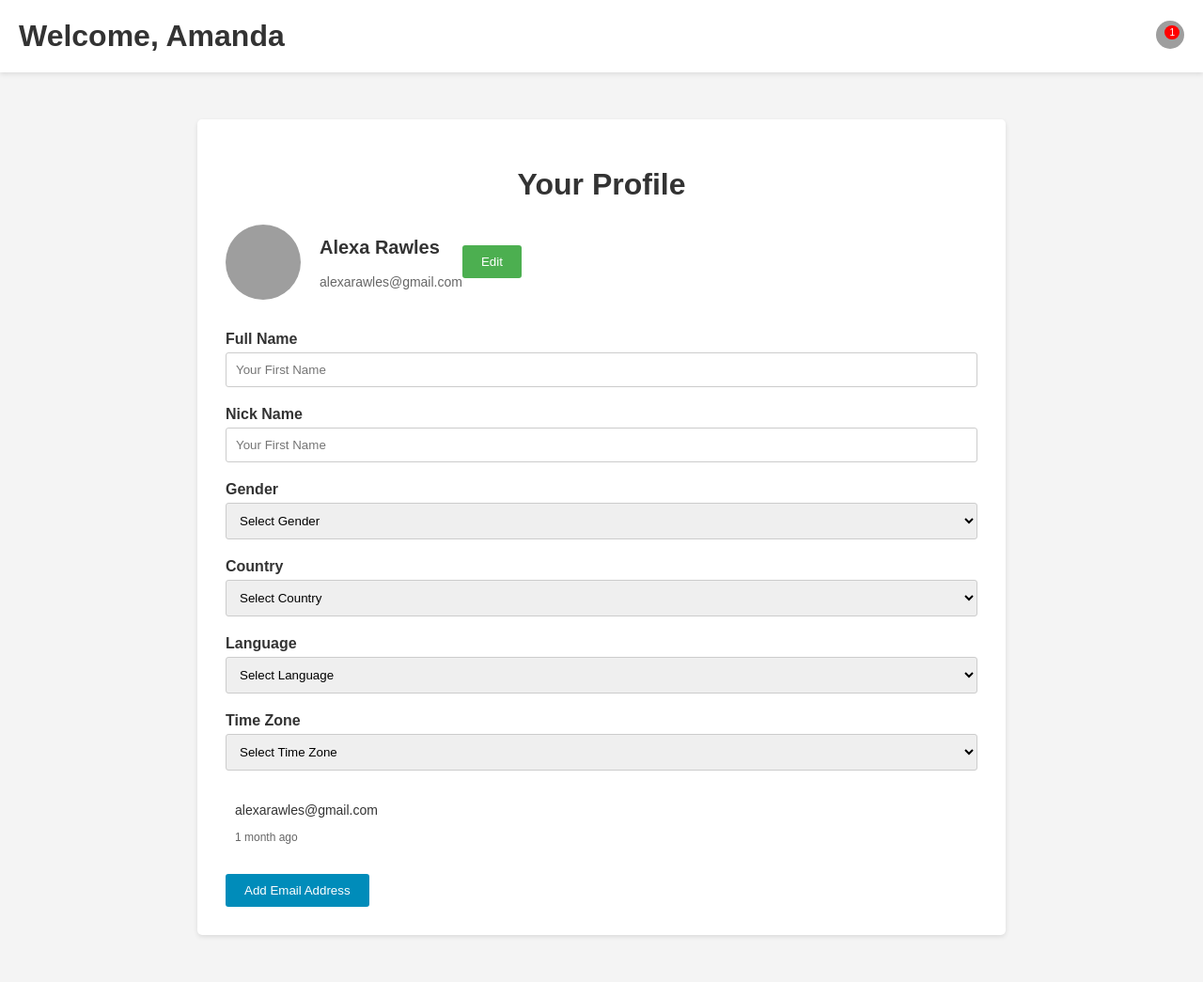
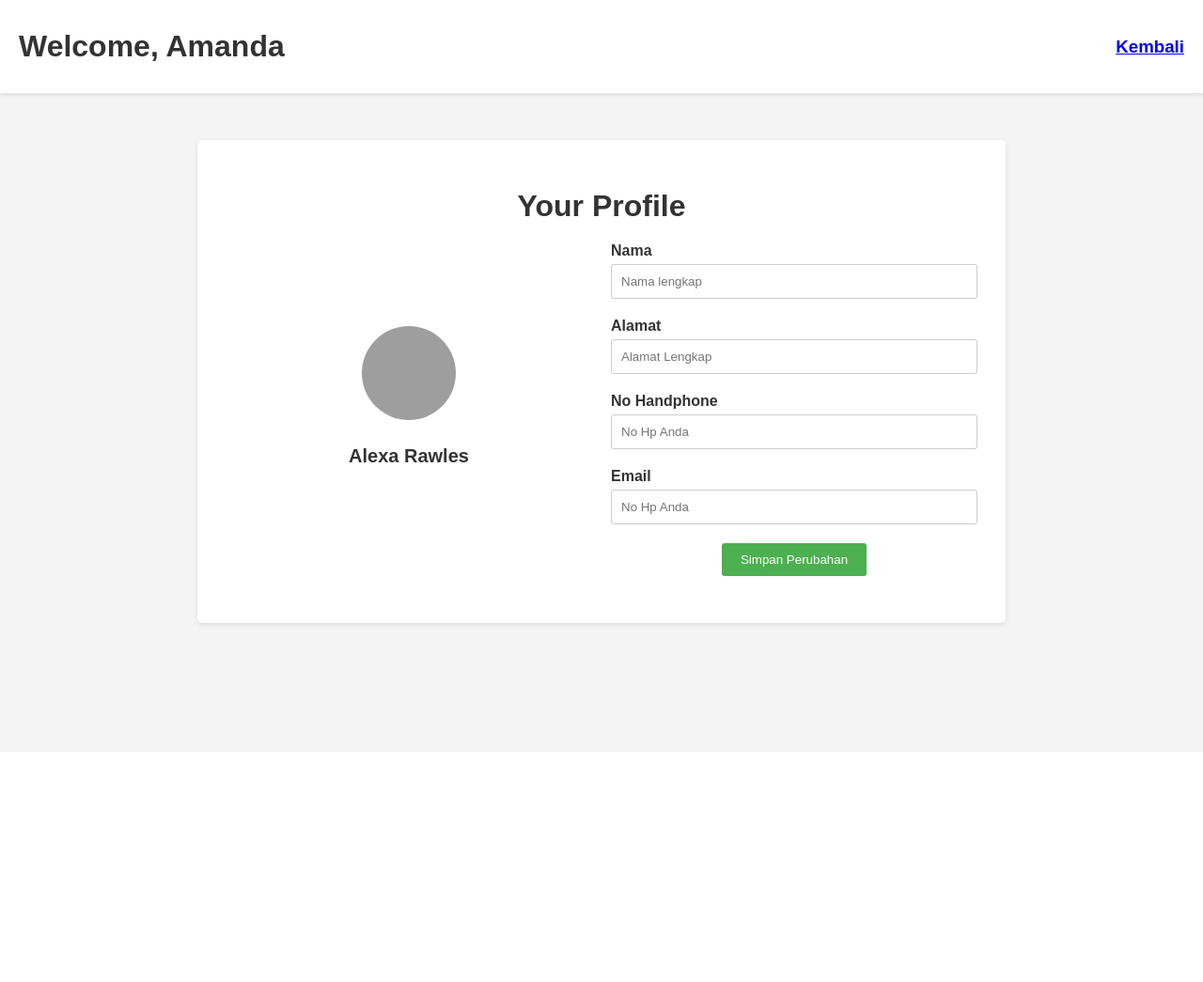
Before and after one commit to syaifuldani/ppl_cetak_undangan, a PHP site: page /admin/profile.php in a window 1280 px wide. Shown: the whole page at 94% size. After the commit the page ends 669 px from the top, so only its background shows below. Run offline with PHP 8.4, Linux system fonts and the light colour scheme; grey boxes are pictures that could not be loaded.

Commit message:
Perbaiki profile admin

```diff
--- a/admin/dashboard.php
+++ b/admin/dashboard.php
@@ -67,7 +67,6 @@ $title = "Plee ART";
                     </ul>
                 </div>
             </header>
-
 
             <section class="dashboard-cards">
                 <div class="card">
--- a/admin/profile.php
+++ b/admin/profile.php
@@ -1,5 +1,6 @@
 <!DOCTYPE html>
 <html lang="en">
+
 <head>
     <meta charset="UTF-8">
     <meta name="viewport" content="width=device-width, initial-scale=1.0">
@@ -27,18 +28,27 @@
         color: #333;
     }
 
+    .content-wrapper {
+        display: flex;
+        justify-content: space-between;
+        gap: 20px;
+    }
+
     .profile-info {
+        flex: 1;
         display: flex;
         align-items: center;
         margin-bottom: 30px;
+        flex-direction: column;
+        justify-content: center;
     }
 
     .profile-pic {
-            width: 80px;
-            height: 80px;
+        width: 100px;
+        height: 100px;
         border-radius: 50%;
         overflow: hidden;
-            margin-right: 20px;
+        margin-bottom: 10px;
     }
 
     .profile-pic img {
@@ -51,11 +61,17 @@
         font-size: 20px;
         font-weight: bold;
         color: #333;
+        text-align: center;
     }
 
     .profile-email {
         font-size: 14px;
         color: #666;
+        text-align: center;
+    }
+
+    .form-container {
+        flex: 1;
     }
 
     .form-group {
@@ -86,30 +102,12 @@
         border: none;
         border-radius: 3px;
         cursor: pointer;
+        display: block;
+        margin: 20px auto;
     }
 
     .btn:hover {
         background-color: #45a049;
-        }
-
-        .email-address {
-            display: flex;
-            align-items: center;
-            margin-bottom: 20px;
-        }
-
-        .email-icon {
-            margin-right: 10px;
-        }
-
-        .email-text {
-            font-size: 14px;
-            color: #333;
-        }
-
-        .email-date {
-            font-size: 12px;
-            color: #666;
     }
 
     .add-email-btn {
@@ -138,22 +136,6 @@
         margin: 0;
     }
 
-        .notification {
-            position: relative;
-            margin-left: 20px;
-        }
-
-        .notification-count {
-            position: absolute;
-            top: 5px;
-            right: 5px;
-            background-color: red;
-            color: white;
-            font-size: 10px;
-            padding: 2px 5px;
-            border-radius: 50%;
-        }
-
     .profile-pic-header {
         width: 30px;
         height: 30px;
@@ -166,91 +148,59 @@
         height: 100%;
         object-fit: cover;
     }
+
+    @media screen and (max-width:800px) {
+        .content-wrapper {
+            flex-direction: column;
+        }
+    }
     </style>
 </head>
+
 <body>
     <header class="header">
         <h1>Welcome, Amanda</h1>
-        <div class="notification">
-            <img src="https://www.pngkey.com/png/full/24-242947_user-icon-person-login-user-icon-png.png" alt="Notification" class="profile-pic-header">
-            <span class="notification-count">1</span>
-        </div>
+        <a href="dashboard.php">
+            <h3>Kembali</h3>
+        </a>
     </header>
     <div class="container">
         <h1>Your Profile</h1>
+        <div class="content-wrapper">
             <div class="profile-info">
                 <div class="profile-pic">
-                <img src="https://images.unsplash.com/photo-1529665253569-6d01c0eaf7b6?ixlib=rb-4.0.3&ixid=M3wxMjA3fDB8MHxwaG90by1wYWdlfHx8fGVufDB8fHx8fA%3D%3D&auto=format&fit=crop&w=500&q=80" alt="Profile Picture">
+                    <img src="https://images.unsplash.com/photo-1529665253569-6d01c0eaf7b6?ixlib=rb-4.0.3&ixid=M3wxMjA3fDB8MHxwaG90by1wYWdlfHx8fGVufDB8fHx8fA%3D%3D&auto=format&fit=crop&w=500&q=80"
+                        alt="Profile Picture">
                 </div>
-            <div>
                 <h2 class="profile-name">Alexa Rawles</h2>
-                <p class="profile-email">alexarawles@gmail.com</p>
             </div>
-            <button class="btn" id="editButton">Edit</button>
+
+            <div class="form-container">
+                <div class="form-group">
+                    <label for="name">Nama</label>
+                    <input type="text" id="name" placeholder="Nama lengkap">
                 </div>
 
                 <div class="form-group">
-            <label for="full-name">Full Name</label>
-            <input type="text" id="full-name" placeholder="Your First Name">
+                    <label for="Alamat">Alamat</label>
+                    <input type="text" id="Alamat" placeholder="Alamat Lengkap">
                 </div>
 
                 <div class="form-group">
-            <label for="nick-name">Nick Name</label>
-            <input type="text" id="nick-name" placeholder="Your First Name">
+                    <label for="nohp">No Handphone</label>
+                    <input type="text" id="nohp" placeholder="No Hp Anda">
                 </div>
 
                 <div class="form-group">
-            <label for="gender">Gender</label>
-            <select id="gender">
-                <option value="">Select Gender</option>
-                <option value="male">Male</option>
-                <option value="female">Female</option>
-                <option value="other">Other</option>
-            </select>
+                    <label for="email">Email</label>
+                    <input type="text" id="email" placeholder="No Hp Anda">
                 </div>
 
-        <div class="form-group">
-            <label for="country">Country</label>
-            <select id="country">
-                <option value="">Select Country</option>
-                <option value="usa">USA</option>
-                <option value="canada">Canada</option>
-                <option value="uk">UK</option>
-            </select>
+                <button class="btn" id="addEmailButton">Simpan Perubahan</button>
             </div>
-
-        <div class="form-group">
-            <label for="language">Language</label>
-            <select id="language">
-                <option value="">Select Language</option>
-                <option value="english">English</option>
-                <option value="spanish">Spanish</option>
-                <option value="french">French</option>
-            </select>
-        </div>
-
-        <div class="form-group">
-            <label for="time-zone">Time Zone</label>
-            <select id="time-zone">
-                <option value="">Select Time Zone</option>
-                <option value="est">EST</option>
-                <option value="pst">PST</option>
-                <option value="utc">UTC</option>
-            </select>
-        </div>
-
-        <div class="email-address">
-            <div class="email-icon">
-                <i class="fa fa-envelope"></i>
-            </div>
-            <div>
-                <p class="email-text">alexarawles@gmail.com</p>
-                <p class="email-date">1 month ago</p>
         </div>
     </div>
 
-        <button class="add-email-btn" id="addEmailButton">Add Email Address</button>
-    </div>
     <script>
     const editButton = document.getElementById('editButton');
     const addEmailButton = document.getElementById('addEmailButton');
@@ -266,4 +216,5 @@
     });
     </script>
 </body>
+
 </html>
--- a/index.php
+++ b/index.php
@@ -6,6 +6,7 @@
     <meta name="viewport" content="width=device-width, initial-scale=1.0">
     <title>Promosi Undangan</title>
     <link href="https://cdn.jsdelivr.net/npm/bootstrap@5.3.0/dist/css/bootstrap.min.css" rel="stylesheet">
+    <link rel="icon" href="resources/img/favicon.ico" type="image/x-icon">
     <link rel="stylesheet" href="resources/css/promotion.css">
 </head>
 
```
Also changed, not shown: admin/style/style.css (+47 -19 lines), resources/img/favicon.ico (added). Lines whose indentation alone changed are shown as unchanged.
